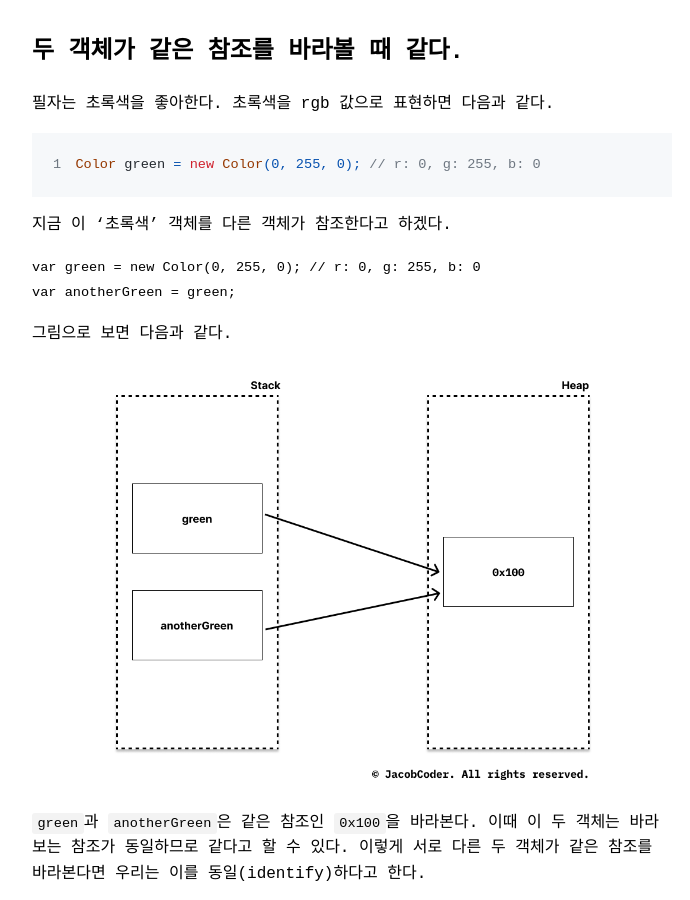
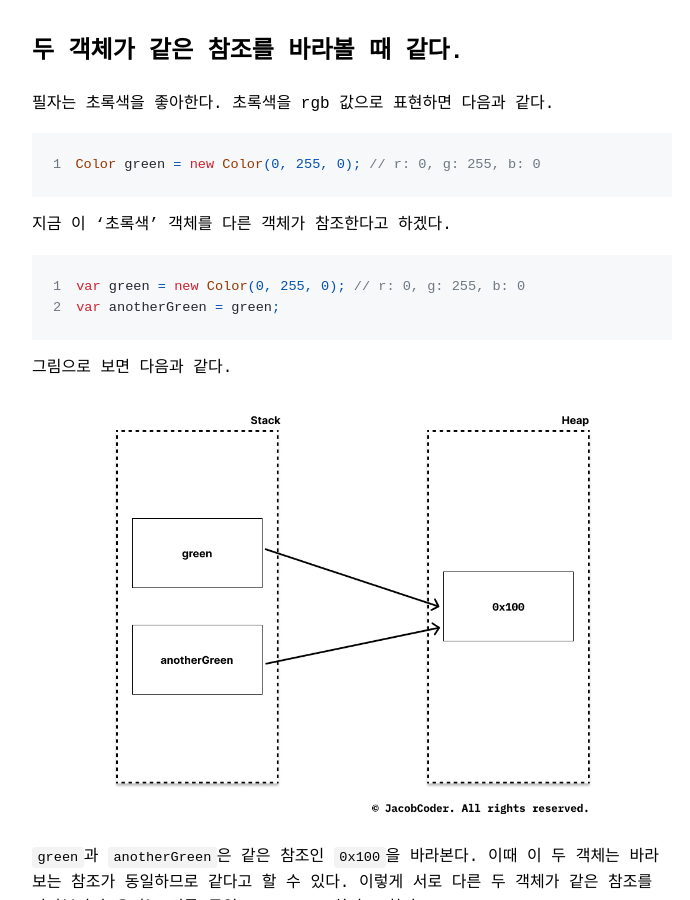
Before and after one commit to jaycobcoder/jaycobcoder.github.io, a Jekyll site: the page built from _posts/2024-10-03-동등성과 동일성 자바로 이해하기.md, in a window 1280 px wide and 900 px high, scrolled down 874 px. Shown: the whole window, without its empty margins (288-978 px from the left). Built offline with Jekyll 4.4.1, drawn with Linux system fonts in a browser that asks for light colours; comment, search, counter and statistics services are not loaded.

Commit message:
수정: md 문법  오타 수정

````diff
--- a/_posts/2024-10-03-동등성과 동일성 자바로 이해하기.md
+++ b/_posts/2024-10-03-동등성과 동일성 자바로 이해하기.md
@@ -38,7 +38,7 @@ Color green = new Color(0, 255, 0); // r: 0, g: 255, b: 0
 
 지금 이 '초록색' 객체를 다른 객체가 참조한다고 하겠다.
 
-```Jva
+```
 var green = new Color(0, 255, 0); // r: 0, g: 255, b: 0
 var anotherGreen = green;
 ```
````
